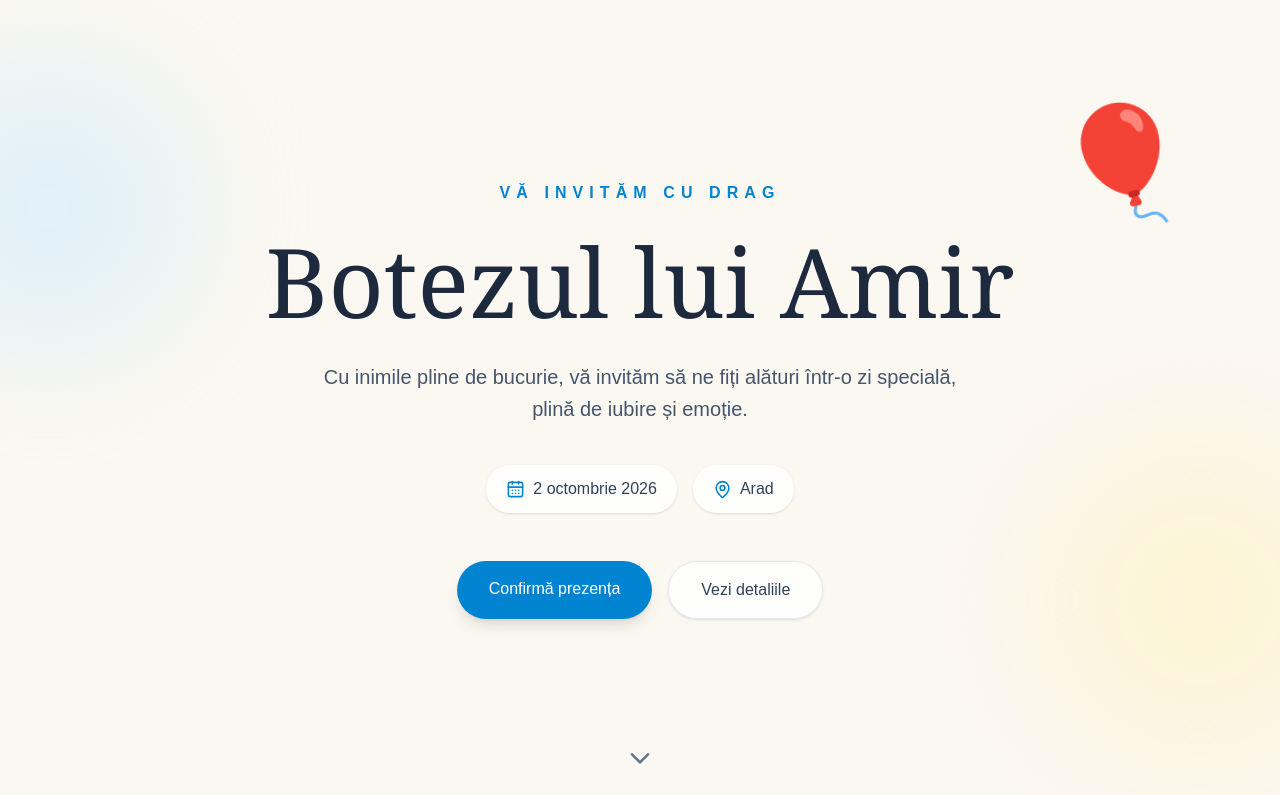
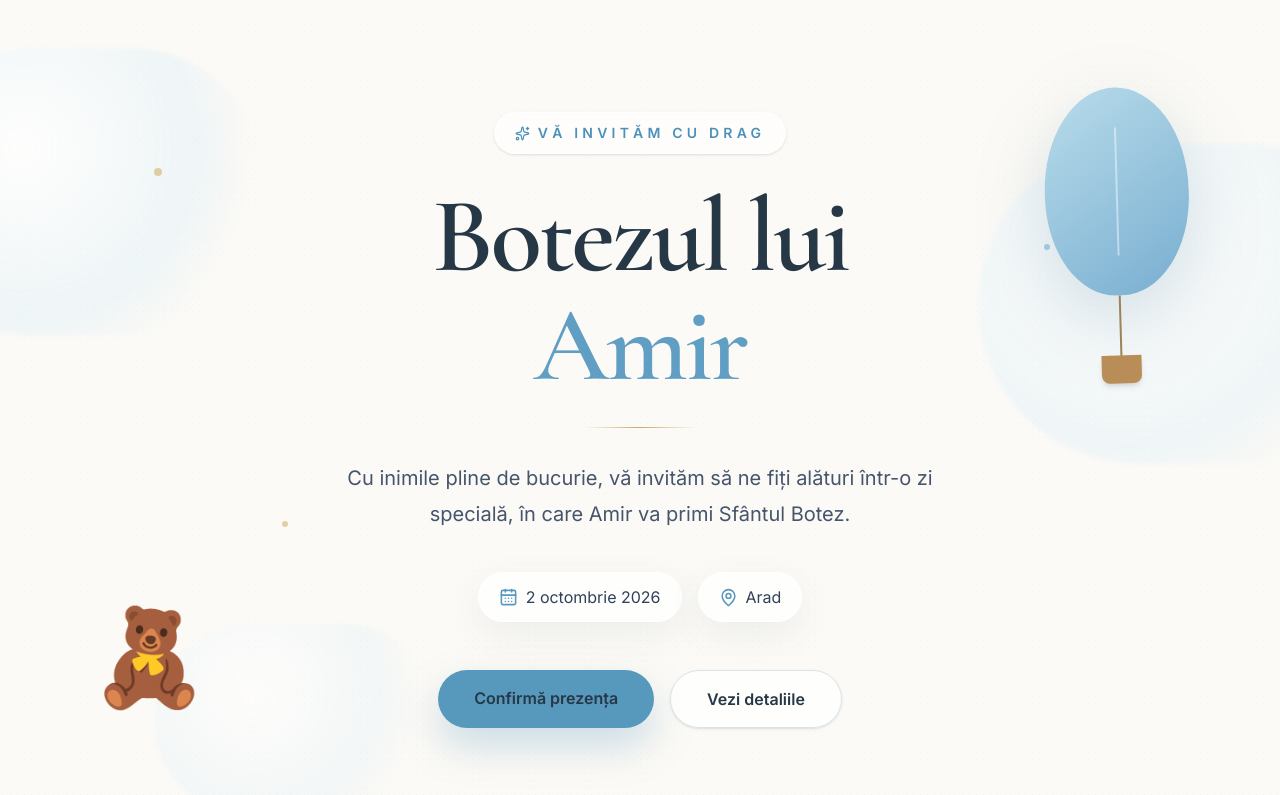
Before and after one commit to laith921/botezulamir, a Next.js app: page / in a window 1280 px wide. Shown: the top 795 px of the page. Built offline with nearby package versions, Linux system fonts and the light colour scheme.

Commit message:
Apply premium visual redesign

```diff
--- a/app/globals.css
+++ b/app/globals.css
@@ -1,8 +1,12 @@
 @import "tailwindcss";
 
 :root {
-  --background: #fbf8f2;
-  --foreground: #243447;
+  --background: #fcfaf6;
+  --foreground: #263746;
+  --sky: #87bddc;
+  --sky-dark: #4d91b8;
+  --cream: #f7f0e5;
+  --gold: #cba967;
 }
 
 * {
@@ -15,19 +19,51 @@ html {
 
 body {
   margin: 0;
+  overflow-x: hidden;
   background: var(--background);
   color: var(--foreground);
-  font-family: Arial, Helvetica, sans-serif;
+  font-family: var(--font-inter), Arial, sans-serif;
+}
+
+h1,
+h2,
+h3,
+.font-title {
+  font-family: var(--font-title), Georgia, serif;
+}
+
+a {
+  color: inherit;
+  text-decoration: none;
 }
 
 button,
-a,
 input,
 textarea,
 select {
   font: inherit;
 }
 
-a {
-  text-decoration: none;
+::selection {
+  background: #bce0f2;
+  color: #263746;
 }
+
+.watercolor-cloud {
+  position: absolute;
+  border-radius: 9999px;
+  background:
+    radial-gradient(
+      circle at 35% 35%,
+      rgba(255, 255, 255, 0.95),
+      rgba(221, 239, 248, 0.55) 55%,
+      rgba(255, 255, 255, 0) 75%
+    );
+  filter: blur(2px);
+}
+
+.paper-noise {
+  background-image:
+    radial-gradient(rgba(45, 68, 82, 0.035) 0.8px, transparent 0.8px);
+  background-size: 7px 7px;
+}
--- a/app/layout.tsx
+++ b/app/layout.tsx
@@ -1,29 +1,36 @@
 import type { Metadata } from "next";
-import { Geist, Geist_Mono } from "next/font/google";
+import { Cormorant_Garamond, Inter } from "next/font/google";
 import "./globals.css";
 
-const geistSans = Geist({
-  variable: "--font-geist-sans",
+const inter = Inter({
   subsets: ["latin"],
+  variable: "--font-inter",
+  display: "swap",
 });
 
-const geistMono = Geist_Mono({
-  variable: "--font-geist-mono",
+const cormorant = Cormorant_Garamond({
   subsets: ["latin"],
+  variable: "--font-title",
+  weight: ["400", "500", "600", "700"],
+  display: "swap",
 });
 
 export const metadata: Metadata = {
-  title: "Create Next App",
-  description: "Generated by create next app",
+  title: "Botezul lui Amir",
+  description:
+    "Vă invităm cu drag la Sfântul Botez al micuțului Amir.",
 };
 
-export default function RootLayout({ children }: LayoutProps<"/">) {
+export default function RootLayout({
+  children,
+}: Readonly<{
+  children: React.ReactNode;
+}>) {
   return (
-    <html
-      lang="en"
-      className={`${geistSans.variable} ${geistMono.variable} h-full antialiased`}
-    >
-      <body className="min-h-full flex flex-col">{children}</body>
+    <html lang="ro">
+      <body className={`${inter.variable} ${cormorant.variable}`}>
+        {children}
+      </body>
     </html>
   );
 }
--- a/components/sections/Hero.tsx
+++ b/components/sections/Hero.tsx
@@ -1,60 +1,105 @@
 "use client";
 
 import { motion } from "motion/react";
-import { CalendarDays, ChevronDown, MapPin } from "lucide-react";
+import {
+  CalendarDays,
+  ChevronDown,
+  MapPin,
+  Sparkles,
+} from "lucide-react";
 
 export default function Hero() {
   return (
     <section
       id="hero"
-      className="relative flex min-h-screen items-center justify-center overflow-hidden bg-[#fbf8f2] px-6 py-24"
+      className="paper-noise relative flex min-h-screen items-center justify-center overflow-hidden bg-[linear-gradient(180deg,#f8fcfe_0%,#fcfaf6_72%,#ffffff_100%)] px-6 py-28"
     >
-      <div className="absolute -left-24 top-16 h-72 w-72 rounded-full bg-sky-200/40 blur-3xl" />
-      <div className="absolute -right-20 bottom-10 h-80 w-80 rounded-full bg-amber-100/60 blur-3xl" />
+      <div className="pointer-events-none absolute inset-0">
+        <div className="watercolor-cloud -left-28 top-12 h-72 w-96 opacity-80" />
+        <div className="watercolor-cloud -right-32 top-36 h-80 w-[430px] opacity-75" />
+        <div className="watercolor-cloud bottom-6 left-[12%] h-48 w-72 opacity-55" />
+
+        <div className="absolute left-[12%] top-[20%] h-2 w-2 rounded-full bg-[#d2b36d]/60" />
+        <div className="absolute right-[18%] top-[29%] h-1.5 w-1.5 rounded-full bg-[#87bddc]/70" />
+        <div className="absolute left-[22%] top-[62%] h-1.5 w-1.5 rounded-full bg-[#d2b36d]/60" />
+      </div>
 
       <motion.div
         aria-hidden="true"
         animate={{
-          y: [0, -18, 0],
-          rotate: [-2, 2, -2],
+          y: [0, -20, 0],
+          rotate: [-3, 3, -3],
         }}
         transition={{
-          duration: 7,
+          duration: 8,
           repeat: Infinity,
           ease: "easeInOut",
         }}
-        className="absolute right-[7%] top-20 hidden text-[110px] lg:block"
+        className="absolute right-[7%] top-[11%] hidden lg:block"
       >
-        🎈
+        <div className="relative">
+          <div className="flex h-52 w-36 items-center justify-center rounded-[50%_50%_48%_48%] bg-[linear-gradient(145deg,#b9dceb,#78aed0)] shadow-[0_25px_70px_rgba(85,136,169,0.25)]">
+            <div className="h-32 w-[2px] bg-white/45" />
+          </div>
+
+          <div className="mx-auto h-16 w-[2px] bg-[#9c8255]" />
+
+          <div className="mx-auto -mt-1 h-7 w-10 rounded-b-lg bg-[#b98d57] shadow-md" />
+        </div>
+      </motion.div>
+
+      <motion.div
+        aria-hidden="true"
+        animate={{
+          y: [0, -10, 0],
+          rotate: [1, -2, 1],
+        }}
+        transition={{
+          duration: 5.5,
+          repeat: Infinity,
+          ease: "easeInOut",
+        }}
+        className="absolute bottom-[13%] left-[7%] hidden text-[95px] md:block"
+      >
+        🧸
       </motion.div>
 
       <motion.div
         initial={{ opacity: 0, y: 35 }}
         animate={{ opacity: 1, y: 0 }}
-        transition={{ duration: 0.9 }}
+        transition={{ duration: 1 }}
         className="relative z-10 mx-auto max-w-4xl text-center"
       >
-        <p className="text-sm font-semibold uppercase tracking-[0.38em] text-sky-600 sm:text-base">
+        <motion.div
+          initial={{ opacity: 0, scale: 0.9 }}
+          animate={{ opacity: 1, scale: 1 }}
+          transition={{ delay: 0.25, duration: 0.7 }}
+          className="mx-auto flex w-fit items-center gap-2 rounded-full border border-white/80 bg-white/65 px-5 py-2.5 text-xs font-semibold uppercase tracking-[0.3em] text-[#4d91b8] shadow-sm backdrop-blur-md sm:text-sm"
+        >
+          <Sparkles size={15} />
           Vă invităm cu drag
-        </p>
+        </motion.div>
 
-        <h1 className="mt-7 font-serif text-6xl leading-none text-slate-800 sm:text-7xl md:text-8xl">
-          Botezul lui Amir
+        <h1 className="mt-8 text-[64px] font-semibold leading-[0.95] tracking-[-0.03em] text-[#263746] sm:text-7xl md:text-8xl lg:text-[106px]">
+          Botezul lui
+          <span className="mt-2 block text-[#609fc3]">Amir</span>
         </h1>
 
-        <p className="mx-auto mt-8 max-w-2xl text-lg leading-8 text-slate-600 sm:text-xl">
+        <div className="mx-auto mt-8 h-px w-28 bg-gradient-to-r from-transparent via-[#cba967] to-transparent" />
+
+        <p className="mx-auto mt-8 max-w-2xl text-lg leading-8 text-slate-600 sm:text-xl sm:leading-9">
           Cu inimile pline de bucurie, vă invităm să ne fiți alături
-          într-o zi specială, plină de iubire și emoție.
+          într-o zi specială, în care Amir va primi Sfântul Botez.
         </p>
 
         <div className="mt-10 flex flex-wrap justify-center gap-4 text-sm text-slate-700 sm:text-base">
-          <div className="flex items-center gap-2 rounded-full bg-white/80 px-5 py-3 shadow-sm backdrop-blur">
-            <CalendarDays size={19} className="text-sky-600" />
+          <div className="flex items-center gap-2 rounded-full border border-white bg-white/75 px-5 py-3 shadow-[0_12px_35px_rgba(52,83,105,0.08)] backdrop-blur">
+            <CalendarDays size={19} className="text-[#5798bd]" />
             <span>2 octombrie 2026</span>
           </div>
 
-          <div className="flex items-center gap-2 rounded-full bg-white/80 px-5 py-3 shadow-sm backdrop-blur">
-            <MapPin size={19} className="text-sky-600" />
+          <div className="flex items-center gap-2 rounded-full border border-white bg-white/75 px-5 py-3 shadow-[0_12px_35px_rgba(52,83,105,0.08)] backdrop-blur">
+            <MapPin size={19} className="text-[#5798bd]" />
             <span>Arad</span>
           </div>
         </div>
@@ -62,14 +107,14 @@ export default function Hero() {
         <div className="mt-12 flex flex-col justify-center gap-4 sm:flex-row">
           <a
             href="#rsvp"
-            className="rounded-full bg-sky-600 px-8 py-4 font-semibold text-white shadow-lg transition hover:-translate-y-1 hover:bg-sky-700"
+            className="rounded-full bg-[#5798bd] px-9 py-4 font-semibold text-white shadow-[0_18px_40px_rgba(77,145,184,0.28)] transition duration-300 hover:-translate-y-1 hover:bg-[#467fa1]"
           >
             Confirmă prezența
           </a>
 
           <a
             href="#eveniment"
-            className="rounded-full border border-slate-200 bg-white/80 px-8 py-4 font-semibold text-slate-700 shadow-sm backdrop-blur transition hover:-translate-y-1"
+            className="rounded-full border border-[#d8e4e9] bg-white/75 px-9 py-4 font-semibold text-slate-700 shadow-sm backdrop-blur transition duration-300 hover:-translate-y-1 hover:bg-white"
           >
             Vezi detaliile
           </a>
@@ -78,14 +123,14 @@ export default function Hero() {
 
       <motion.a
         href="#poveste"
-        aria-label="Derulează către următoarea secțiune"
+        aria-label="Derulează către poveste"
         animate={{ y: [0, 10, 0] }}
         transition={{
           duration: 1.8,
           repeat: Infinity,
           ease: "easeInOut",
         }}
-        className="absolute bottom-8 left-1/2 -translate-x-1/2 text-slate-500"
+        className="absolute bottom-7 left-1/2 z-10 -translate-x-1/2 text-[#7196aa]"
       >
         <ChevronDown size={32} />
       </motion.a>
```
